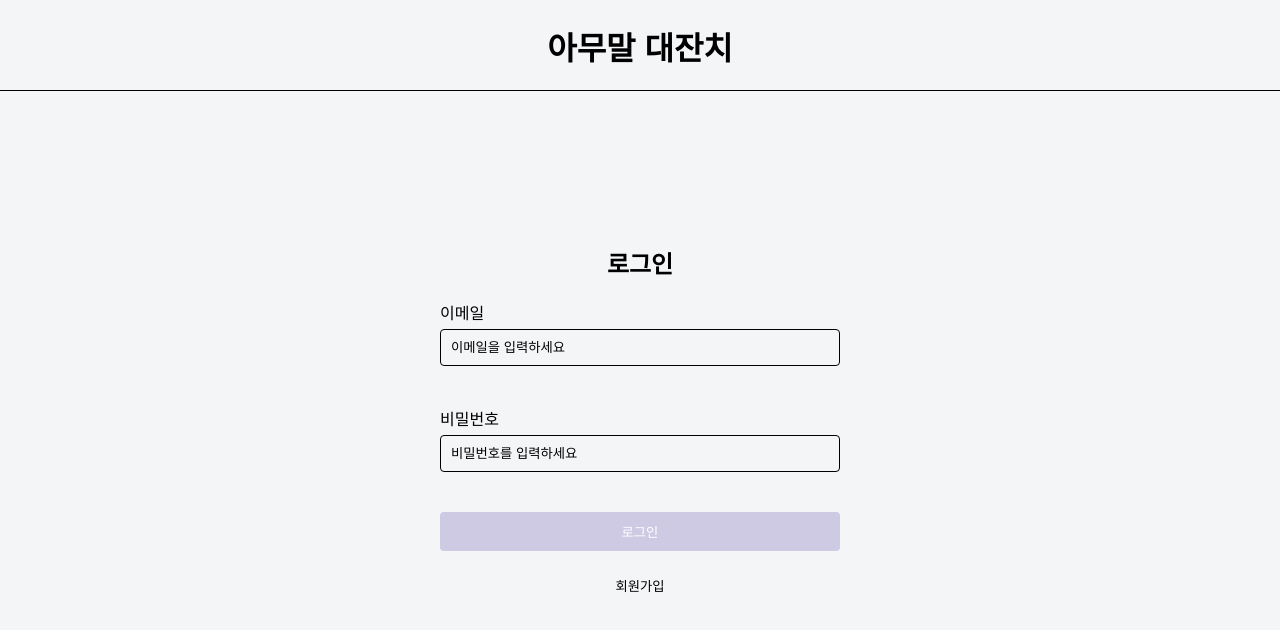
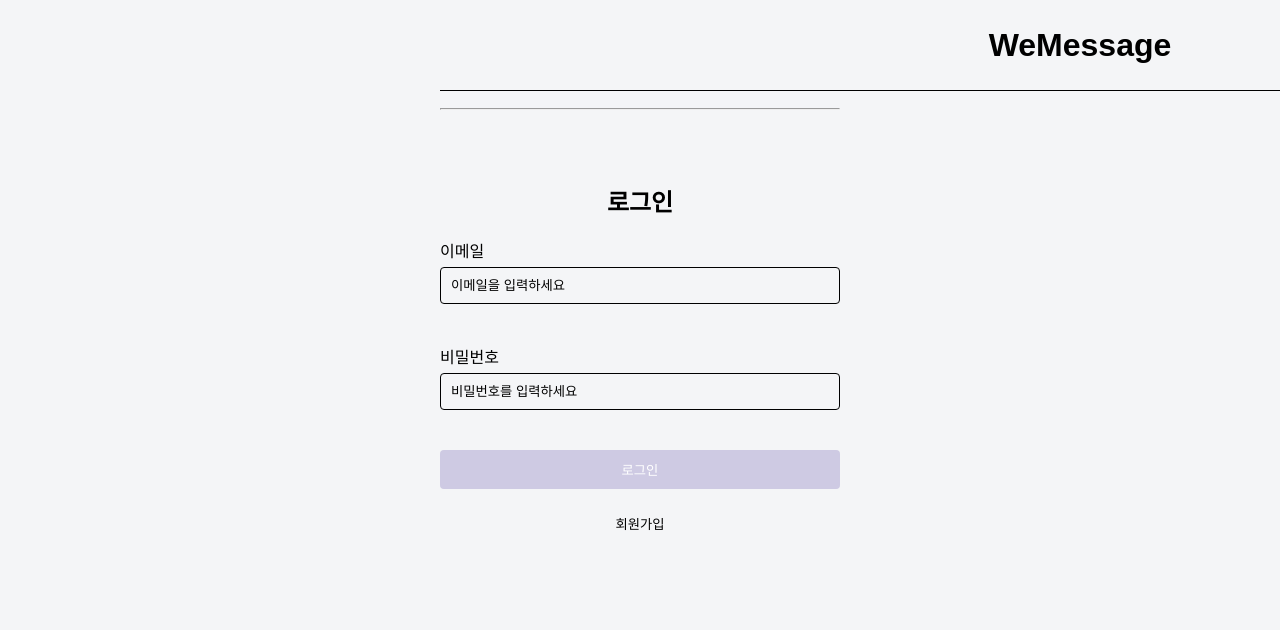
Before and after one commit to 100-hours-a-week/2-siena-eom-community-fe-1, a website: page html/login.html in a window 1280 px wide. Drawn offline with Linux system fonts and the light colour scheme.

Commit message:
[style] update login.html, login.css

```diff
--- a/css/login.css
+++ b/css/login.css
@@ -3,8 +3,10 @@
 .login-form{
     display: flex;
     justify-content: center;
-    height: 100%;
+    /* height: 85%; */
+    height: 75%;
     flex-direction: column;
+    /* margin-top: 0; */
 }
 
 .change-form{
--- a/html/login.html
+++ b/html/login.html
@@ -7,12 +7,12 @@
     <link rel="stylesheet" href="../css/login.css">
 </head>
 <body>
-    <header>
-        <h1 class="title">아무말 대잔치</h1>
-    </header>
 
     <div class="container">
-
+        <header>
+            <h1 class="title">WeMessage</h1>
+        </header>
+        <hr class="horizontal-rule"/>
         <form class="login-form">
             <h2 class="title">로그인</h2>
             <div class="input-box">
```
